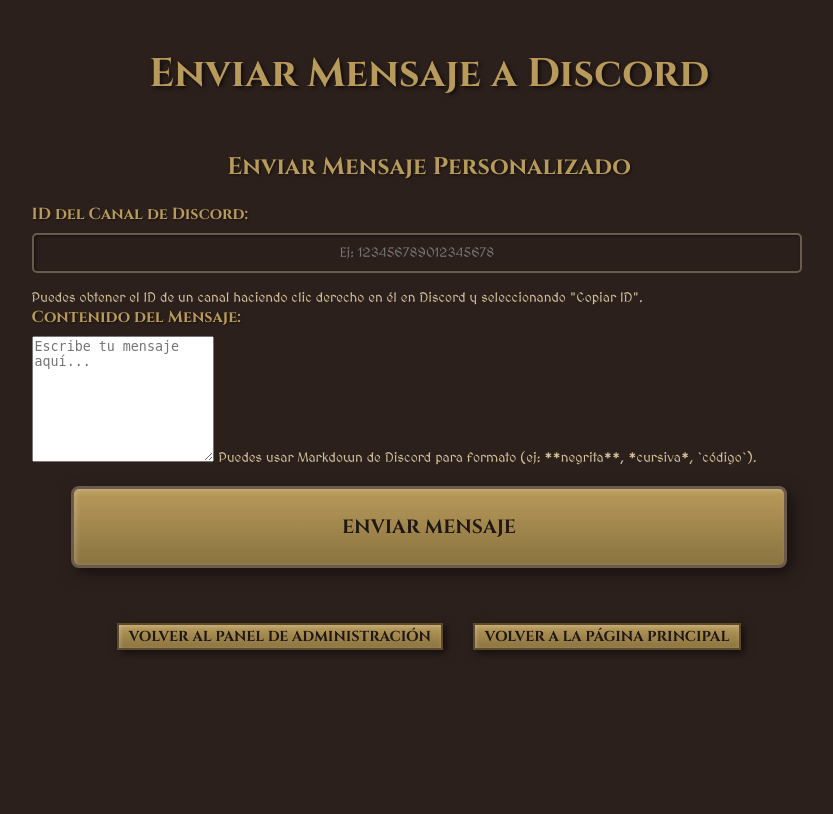
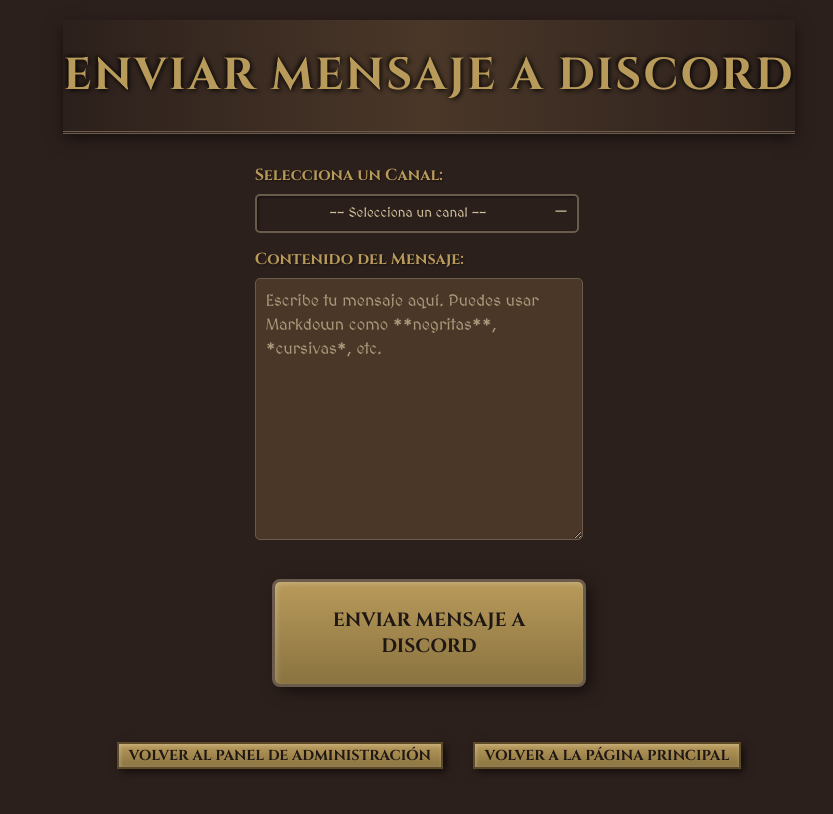
Before and after one commit to MEPPERDONAS/185_reservas, a Flask app: page /send_discord_message in a window 1280 px wide. Shown: the whole page, without its empty margins (211-1044 px from the left). Before the commit the page ends 653 px from the top, so only its background shows below. Run offline with Flask 3, Linux system fonts and the light colour scheme.

Commit message:
actualizcion del layout 7

````diff
--- a/app.py
+++ b/app.py
@@ -4,7 +4,7 @@
 
 from flask import Flask, render_template, request, redirect, url_for, flash, session
 from flask_sqlalchemy import SQLAlchemy
-from sqlalchemy import and_, or_ # <-- ¡Añade esta importación!
+from sqlalchemy import and_, or_
 
 try:
     from dotenv import load_dotenv
@@ -16,6 +16,14 @@
 app.secret_key = os.getenv('SECRET_KEY', 'desarrollo')
 DISCORD_BOT_TOKEN = os.getenv("TOKEN")
 DISCORD_ANNOUNCEMENT_CHANNEL_ID = os.getenv("CANAL_AVISOS_ID")
+
+# --- ¡NUEVAS VARIABLES PARA LOS CANALES DE DISCORD! ---
+DISCORD_CHANNELS = {
+    "Canal de Bienvenida": "1349021786217644103",
+    "Canal de Reglas": "1349021784409772114",
+    "Canal de Avisos": "1349021795046654023"
+}
+# Puedes añadir más canales aquí si los necesitas
 
 app.config['SQLALCHEMY_DATABASE_URI'] = os.getenv('DATABASE_URL').replace("postgres://", "postgresql://", 1) if os.getenv('DATABASE_URL') else 'sqlite:///reservas.db'
 app.config['SQLALCHEMY_TRACK_MODIFICATIONS'] = False
@@ -290,7 +298,7 @@
 
                 message = (
                     f"📢  **¡Nueva Reserva!\n**"
-                    f"👤 **¨[{booked_by}]** \nha reservado un slot de **{queue_type.capitalize()}** "
+                    f"👤 **【 {booked_by} 】** \nha reservado un slot de **{queue_type.capitalize()}** "
                     f"para el: \n**{date_str} a las {time_slot} UTC**."
                 )
                 send_discord_notification(message)
@@ -316,7 +324,6 @@
         current_date_utc = now_utc.date()
         current_time_utc_str = now_utc.strftime('%H:%M')
 
-        # Obtener solo reservas futuras o actuales no pasadas
         all_bookings = Booking.query.filter(
             and_(
                 Booking.available == False, # Solo reservas ocupadas
@@ -449,10 +456,9 @@
             flash('Por favor, completa todos los campos.', 'error')
             return redirect(url_for('send_discord_message'))
 
-        # CAMBIO AQUÍ: Elimina las triples comillas invertidas (```)
         formatted_message = (
-            f"**Mensaje desde el Panel de Administración:**\n"
-            f"{message_content}" # <-- ¡Aquí está el cambio!
+            f"👑**Mensaje de Administración:**👑\n"
+            f"{message_content}"
         )
 
         try:
@@ -463,7 +469,8 @@
 
         return redirect(url_for('send_discord_message'))
 
-    return render_template('send_discord_message.html')
+    # --- ¡PASAR DISCORD_CHANNELS A LA PLANTILLA! ---
+    return render_template('send_discord_message.html', channels=DISCORD_CHANNELS)
 
 @app.route('/admin/bonuses/toggle/<int:bonus_id>', methods=['POST'])
 def toggle_bonus_active(bonus_id):
@@ -532,7 +539,7 @@
     session.pop('role', None)
     flash('Has cerrado sesión.', 'info')
     return redirect(url_for('index'))
-# --- FIN DE LAS RUTAS DE AUTENTICACIÓN ---
+# --- FIN DE LAS RUTAS de AUTENTICACIÓN ---
 
 
 if __name__ == '__main__':
--- a/static/style.css
+++ b/static/style.css
@@ -73,12 +73,20 @@
 
 /* --- 3. Estilos de Títulos --- */
 h1 {
-    font-family: 'Cinzel', serif;
+    font-family: 'Cinzel', serif; /* Una fuente más majestuosa para el título principal */
+    font-size: 2.8em; /* Tamaño de fuente más grande */
+    color: var(--aoe-accent-gold); /* Color dorado para resaltar */
     text-align: center;
-    color: var(--aoe-accent-gold);
-    margin-bottom: 30px;
-    text-shadow: 2px 2px 4px rgba(0, 0, 0, 0.7);
-    font-size: 2.5em;
+    padding: 25px 0; /* Espacio superior e inferior */
+    margin: 0 0 30px 0; /* Margen inferior para separar del contenido */
+    text-shadow:
+        2px 2px 4px rgba(0, 0, 0, 0.7), /* Sombra para darle profundidad */
+        -2px -2px 4px rgba(0, 0, 0, 0.7); /* Sombra para realzar los bordes */
+    background: linear-gradient(to right, #2C201C, #4A3728, #2C201C); /* Un gradiente sutil de fondo */
+    border-bottom: 3px double var(--aoe-border); /* Una doble línea para separar */
+    box-shadow: 0 5px 15px rgba(0, 0, 0, 0.5); /* Sombra para levantar el encabezado */
+    letter-spacing: 2px; /* Espaciado entre letras para un efecto más grandioso */
+    text-transform: uppercase; /* Convertir a mayúsculas */
 }
 
 h2, h3 {
@@ -569,6 +577,35 @@
     min-width: 100px;
     white-space: nowrap;
 }
+/* --- Ajustes para el Textarea --- */
+textarea {
+    width: calc(100% - 20px); /* Ajusta el ancho al 100% del contenedor, restando el padding */
+    padding: 10px;
+    margin-bottom: 15px;
+    border: 1px solid var(--aoe-border);
+    border-radius: 5px;
+    background-color: var(--aoe-panel-bg);
+    color: var(--aoe-text-light);
+    font-family: 'MedievalSharp', cursive; /* O la fuente que uses en tu diseño */
+    font-size: 1em;
+    line-height: 1.5;
+    min-height: 150px; /* Altura mínima para que sea visible */
+    resize: vertical; /* Permite redimensionar solo verticalmente */
+    box-sizing: border-box; /* Incluye padding y borde en el ancho/alto total */
+    transition: border-color 0.3s ease, box-shadow 0.3s ease; /* Transición suave al enfocar */
+}
+
+textarea:focus {
+    border-color: var(--aoe-accent-gold); /* Borde dorado al enfocar */
+    box-shadow: 0 0 8px rgba(184, 154, 90, 0.5); /* Sombra suave al enfocar */
+    outline: none; /* Elimina el contorno predeterminado del navegador */
+}
+
+/* Opcional: Estilo para placeholder */
+textarea::placeholder {
+    color: var(--aoe-text-light); /* Color del texto del placeholder */
+    opacity: 0.7; /* Lo hace un poco transparente */
+}
 
 /* --- 11. Estilos para los íconos limpios (Font Awesome) --- */
 /* El elemento <i> de Font Awesome es el que contendrá el ícono visible */
@@ -749,6 +786,10 @@
         width: 1.6em !important; /* Asegura que el área táctil sea decente */
         height: 1.6em !important;
     }
+    textarea {
+    width: calc(100% - 20px);
+    min-height: 120px;
+    }
 }
 
 @media (max-width: 480px) {
@@ -809,4 +850,9 @@
         width: 1.4em !important;
         height: 1.4em !important;
     }
+    textarea {
+    width: calc(100% - 20px);
+    min-height: 100px;
+    font-size: 0.95em;
+    }
 }
--- a/templates/index.html
+++ b/templates/index.html
@@ -29,7 +29,7 @@
     </style>
 </head>
 <body>
-    <h1>EMPIRE #185</h1>
+    <h1>⚔️ EMPIRE #185 ⚔️</h1>
 
     {% with messages = get_flashed_messages(with_categories=true) %}
       {% if messages %}
--- a/templates/send_discord_message.html
+++ b/templates/send_discord_message.html
@@ -5,7 +5,6 @@
     <meta name="viewport" content="width=device-width, initial-scale=1.0">
     <title>Enviar Mensaje a Discord</title>
     <link rel="stylesheet" href="{{ url_for('static', filename='style.css') }}">
-    <link rel="stylesheet" href="https://cdnjs.cloudflare.com/ajax/libs/font-awesome/6.5.2/css/all.min.css" integrity="sha512-SnH5WK+bZxgPHs44uWIX+LLJAJ9/2PkPKZ5QiAj6Ta86w+fsb2TkcmfRyVX3pBnMFcV7oQPJkl9QevSCWr3W6A==" crossorigin="anonymous" referrerpolicy="no-referrer" />
 </head>
 <body>
     <h1>Enviar Mensaje a Discord</h1>
@@ -14,31 +13,30 @@
         {% if messages %}
             <ul class="flashes">
             {% for category, message in messages %}
-          <li class="{{ category }}">{{ message | safe }}</li> {# Usamos |safe por si hay HTML en el mensaje #}
+                <li class="{{ category }}">{{ message }}</li>
             {% endfor %}
             </ul>
         {% endif %}
     {% endwith %}
 
-    <div class="discord-message-form"> {# Nuevo contenedor para el formulario #}
-        <h2>Enviar Mensaje Personalizado</h2>
     <form action="{{ url_for('send_discord_message') }}" method="POST">
-            <label for="channel_id">ID del Canal de Discord:</label>
-            <input type="text" id="channel_id" name="channel_id" placeholder="Ej: 123456789012345678" required>
-            <small>Puedes obtener el ID de un canal haciendo clic derecho en él en Discord y seleccionando "Copiar ID".</small>
+        <label for="channel_id">Selecciona un Canal:</label>
+        <select id="channel_id" name="channel_id" required>
+            <option value="">-- Selecciona un canal --</option>
+            {% for name, id in channels.items() %}
+                <option value="{{ id }}">{{ name }}</option>
+            {% endfor %}
+        </select>
 
         <label for="message_content">Contenido del Mensaje:</label>
-            <textarea id="message_content" name="message_content" rows="8" placeholder="Escribe tu mensaje aquí..." required></textarea>
-            <small>Puedes usar Markdown de Discord para formato (ej: **negrita**, *cursiva*, `código`).</small>
+        <textarea id="message_content" name="message_content" rows="10" required placeholder="Escribe tu mensaje aquí. Puedes usar Markdown como **negritas**, *cursivas*, etc."></textarea>
 
-            <button type="submit">Enviar Mensaje</button>
+        <button type="submit">Enviar Mensaje a Discord</button>
     </form>
-    </div>
 
     <div class="admin-return-buttons">
         <a href="{{ url_for('admin_panel') }}" class="nav-button">Volver al Panel de Administración</a>
         <a href="{{ url_for('index') }}" class="nav-button">Volver a la Página Principal</a>
     </div>
-
 </body>
 </html>
````
Lines whose indentation alone changed are shown as unchanged.
